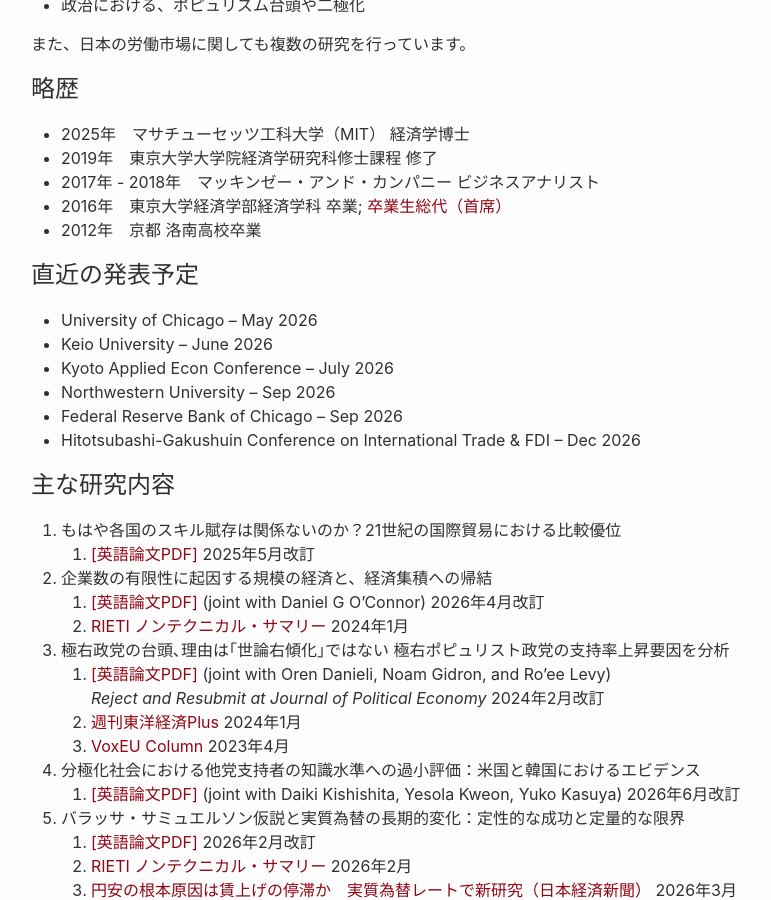
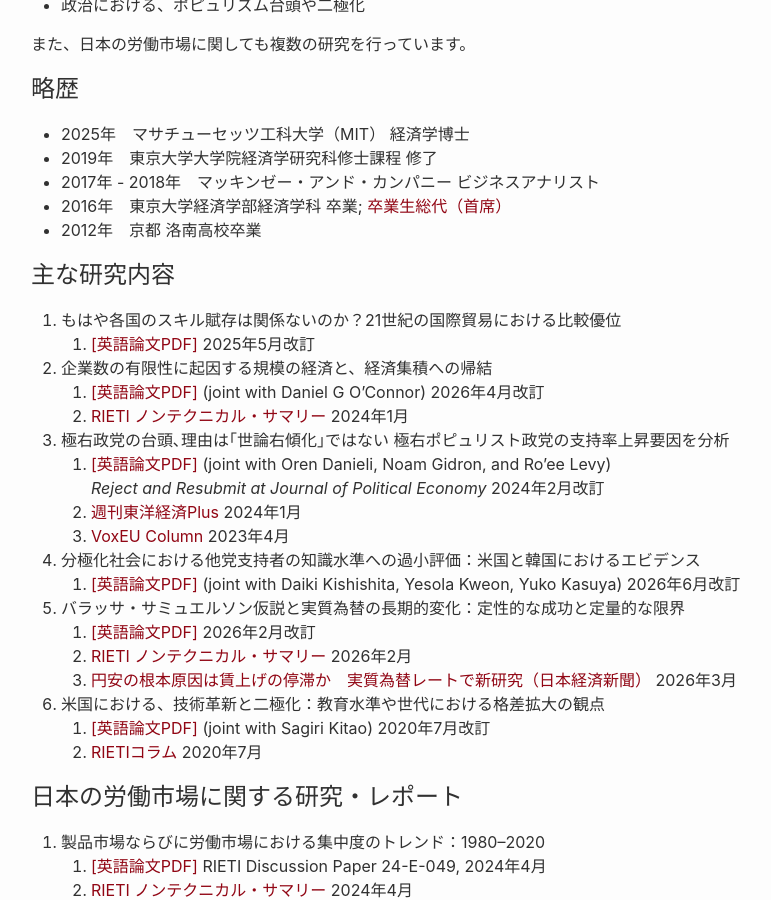
Before and after one commit to shinnkikuchi/shinnkikuchi.github.io, a Jekyll site: the page built from index_ja.md, in a window 1280 px wide and 900 px high, scrolled down 565 px. Shown: the whole window, without its empty margins (189-960 px from the left). Built offline with Jekyll 4.4.1, drawn with Linux system fonts in a browser that asks for light colours.

Commit message:
update schedule

```diff
--- a/index_ja.md
+++ b/index_ja.md
@@ -23,13 +23,6 @@ permalink: /ja/
 - 2016年　東京大学経済学部経済学科 卒業; <a href="https://www.u-tokyo.ac.jp/focus/ja/articles/t_z1301_00010.html" target="_blank">卒業生総代（首席）</a>
 - 2012年　京都 洛南高校卒業
 
-## 直近の発表予定
-- University of Chicago – May 2026
-- Keio University – June 2026
-- Kyoto Applied Econ Conference – July 2026
-- Northwestern University – Sep 2026
-- Federal Reserve Bank of Chicago – Sep 2026
-- Hitotsubashi-Gakushuin Conference on International Trade & FDI – Dec 2026
 
 ## 主な研究内容
 
```
Also changed, not shown: index.md (+1 -4 lines).
